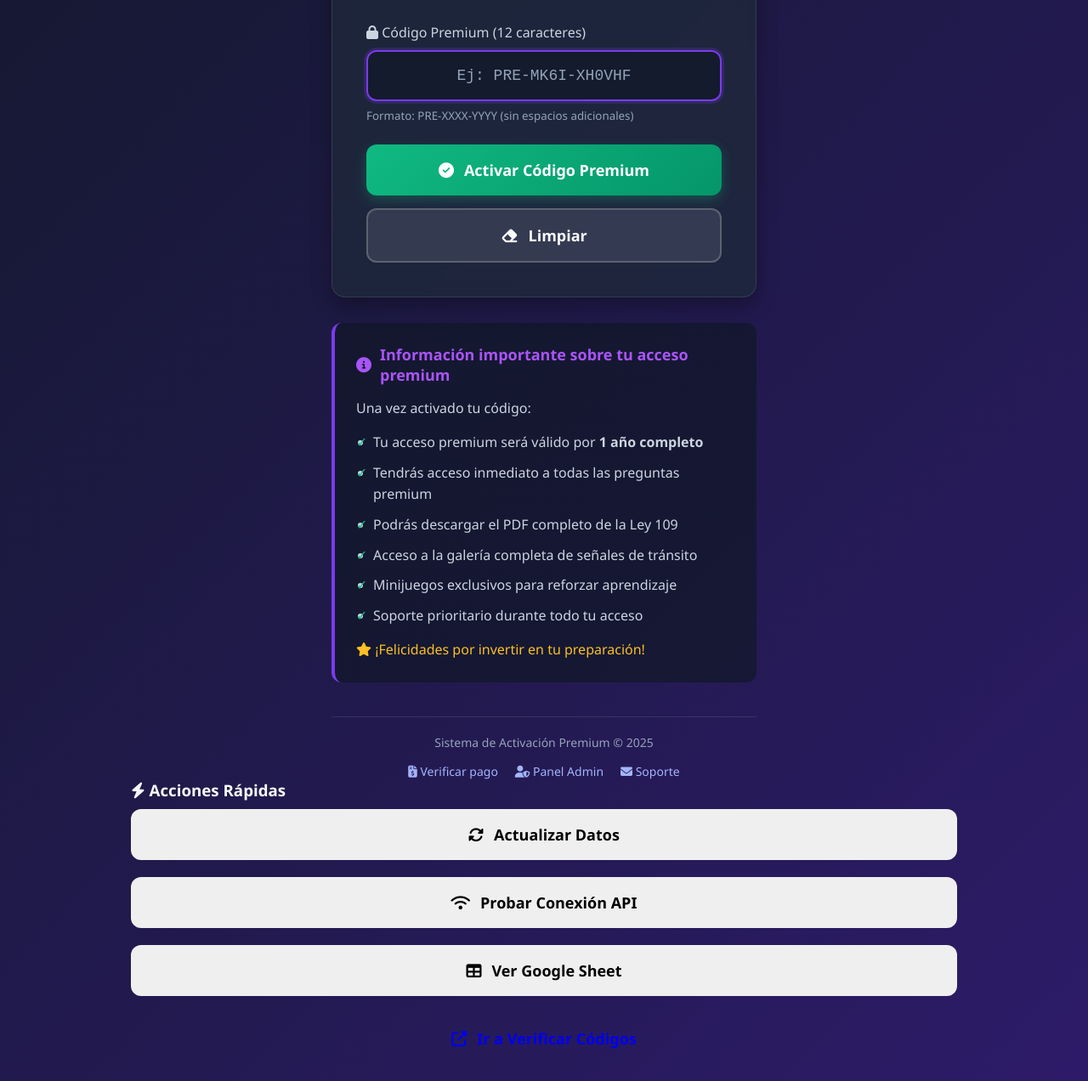
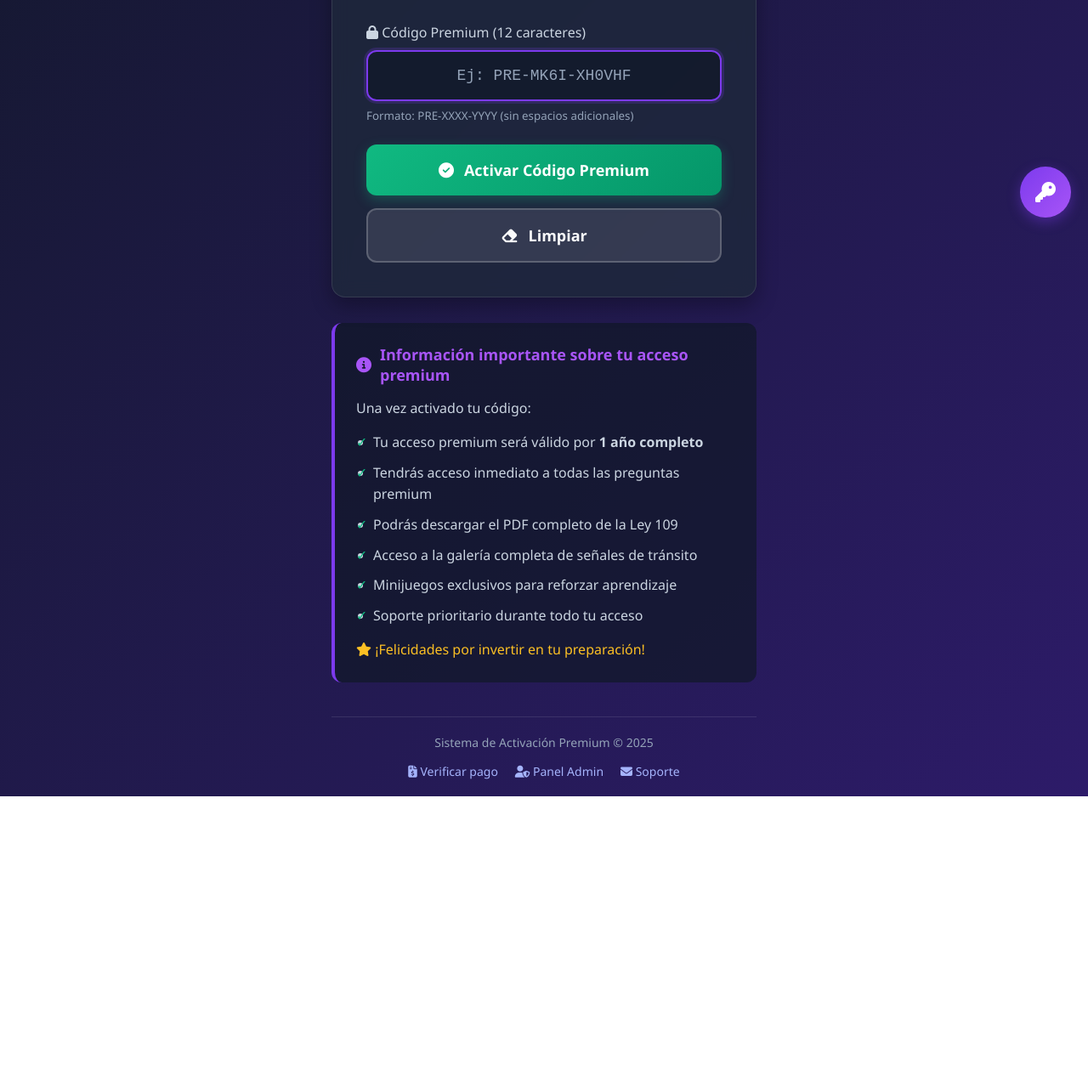
Before and after one commit to utilmente/utilmente.github.io, a plain HTML site: page verify.html in a window 1280 px wide. Shown: the part 524-1796 px from the top of the page at 85% size. After the commit the page ends 1461 px from the top, so only its background shows below. Drawn offline with Linux system fonts and the light colour scheme; no server answers.

Commit message:
Update verify.html

```diff
--- a/verify.html
+++ b/verify.html
@@ -809,30 +809,19 @@ Teléfono: ${result.data?.telefono || 'No registrado'}
             }, 500);
         }
     </script>
-    <!-- Sección 3: Acciones rápidas -->
-<div class="section">
-    <h3 class="section-title">
-        <i class="fas fa-bolt"></i> Acciones Rápidas
-    </h3>
-
-    <div style="display: flex; flex-wrap: wrap; gap: 10px;">
-        <button id="refreshBtn" class="btn btn-outline">
-            <i class="fas fa-sync-alt"></i> Actualizar Datos
-        </button>
-
-        <button id="testApiBtn" class="btn btn-outline">
-            <i class="fas fa-wifi"></i> Probar Conexión API
-        </button>
-
-        <button id="viewGoogleSheetBtn" class="btn btn-outline">
-            <i class="fas fa-table"></i> Ver Google Sheet
-        </button>
-
-        <!-- AÑADE ESTE BOTÓN NUEVO -->
-        <a href="verify.html" target="_blank" class="btn btn-outline" style="text-decoration: none;">
-            <i class="fas fa-external-link-alt"></i> Ir a Verificar Códigos
-        </a>
-    </div>
+<!-- Botón flotante para verificar códigos -->
+<div style="position: fixed; bottom: 20px; right: 20px; z-index: 1000;">
+    <a href="verify.html" target="_blank"
+       style="display: flex; align-items: center; justify-content: center;
+              width: 60px; height: 60px; background: linear-gradient(135deg, #7c3aed, #a855f7);
+              color: white; border-radius: 50%; text-decoration: none;
+              box-shadow: 0 5px 15px rgba(124, 58, 237, 0.4);
+              transition: all 0.3s ease; font-size: 24px;"
+       onmouseover="this.style.transform='translateY(-5px)'; this.style.boxShadow='0 8px 20px rgba(124, 58, 237, 0.6)';"
+       onmouseout="this.style.transform='translateY(0)'; this.style.boxShadow='0 5px 15px rgba(124, 58, 237, 0.4)';"
+       title="Ir a página de verificación de códigos">
+        <i class="fas fa-key"></i>
+    </a>
 </div>
 </body>
 </html>
```
